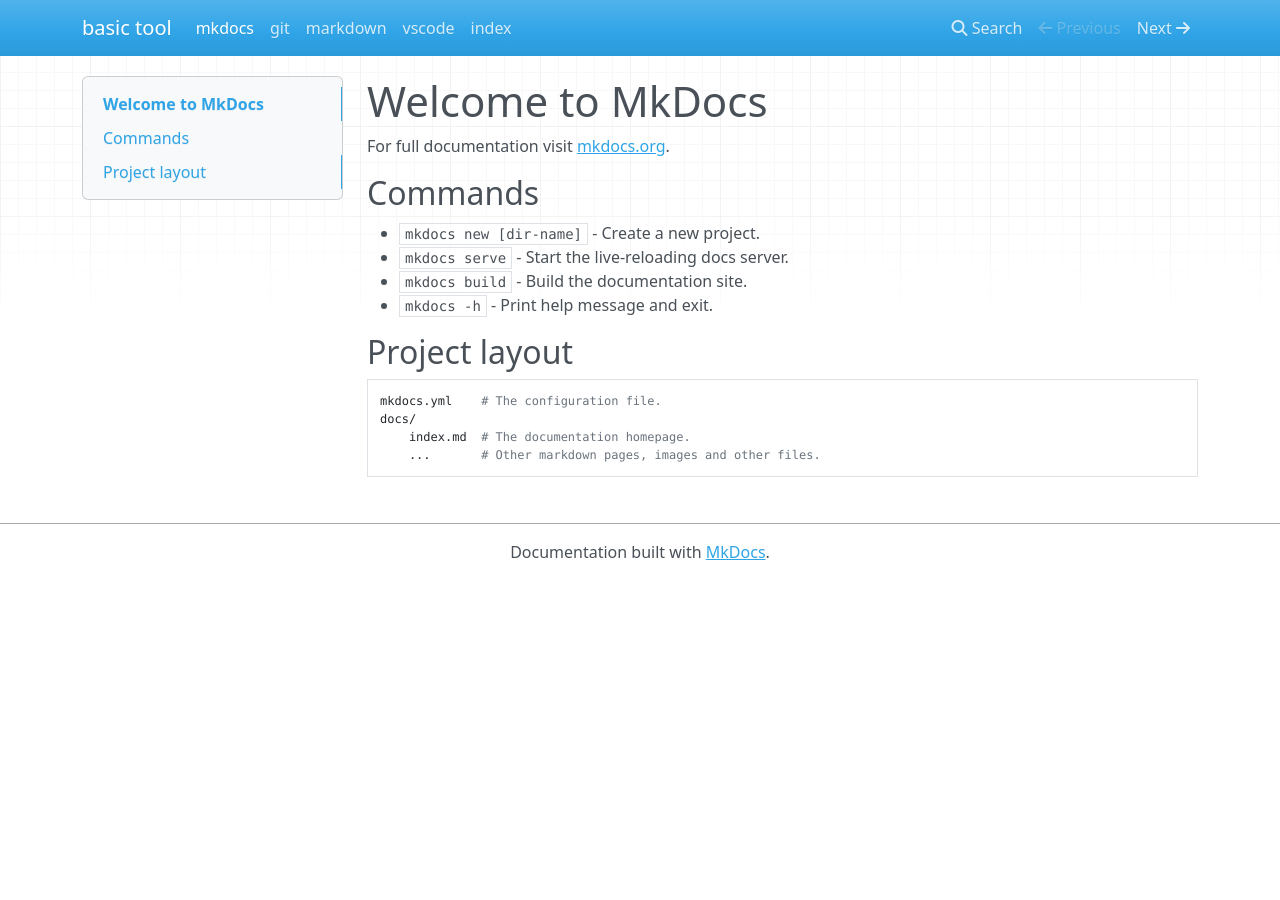
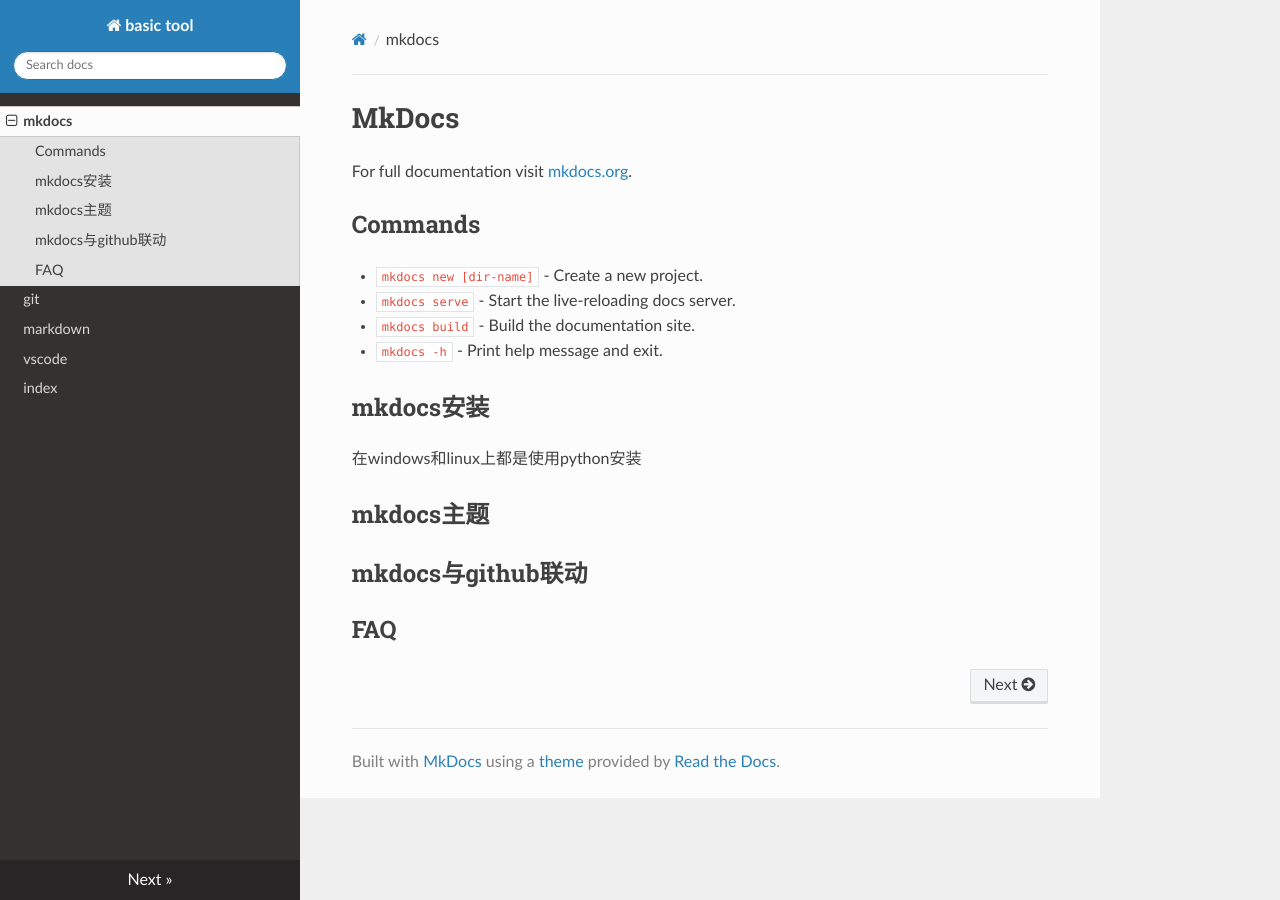
Before and after one commit to hthappiness/wiki-share, an MkDocs documentation site: the page built from docs/mkdocs.md, in a window 1280 px wide. Built offline with MkDocs 1.6.1, drawn with Linux system fonts in a browser that asks for light colours; nearby versions of some CDN libraries; old or Windows-style settings are respelled for this version of MkDocs.

Commit message:
test theme

```diff
--- a/docs/mkdocs.md
+++ b/docs/mkdocs.md
@@ -1,4 +1,4 @@
-# Welcome to MkDocs
+# MkDocs
 
 For full documentation visit [mkdocs.org](https://www.mkdocs.org).
 
@@ -9,9 +9,12 @@
 * `mkdocs build` - Build the documentation site.
 * `mkdocs -h` - Print help message and exit.
 
-## Project layout
+## mkdocs安装
 
-    mkdocs.yml    # The configuration file.
-    docs/
-        index.md  # The documentation homepage.
-        ...       # Other markdown pages, images and other files.
+在windows和linux上都是使用python安装
+
+## mkdocs主题
+
+## mkdocs与github联动
+
+## FAQ
--- a/mkdocs.yml
+++ b/mkdocs.yml
@@ -1,7 +1,8 @@
 site_name: basic tool
-pages:
+nav:
     - "mkdocs": mkdocs.md
     - "git": git.md
     - "markdown": markdown.md
     - "vscode": vscode.md
     - "index": index.md
+theme: readthedocs
```
